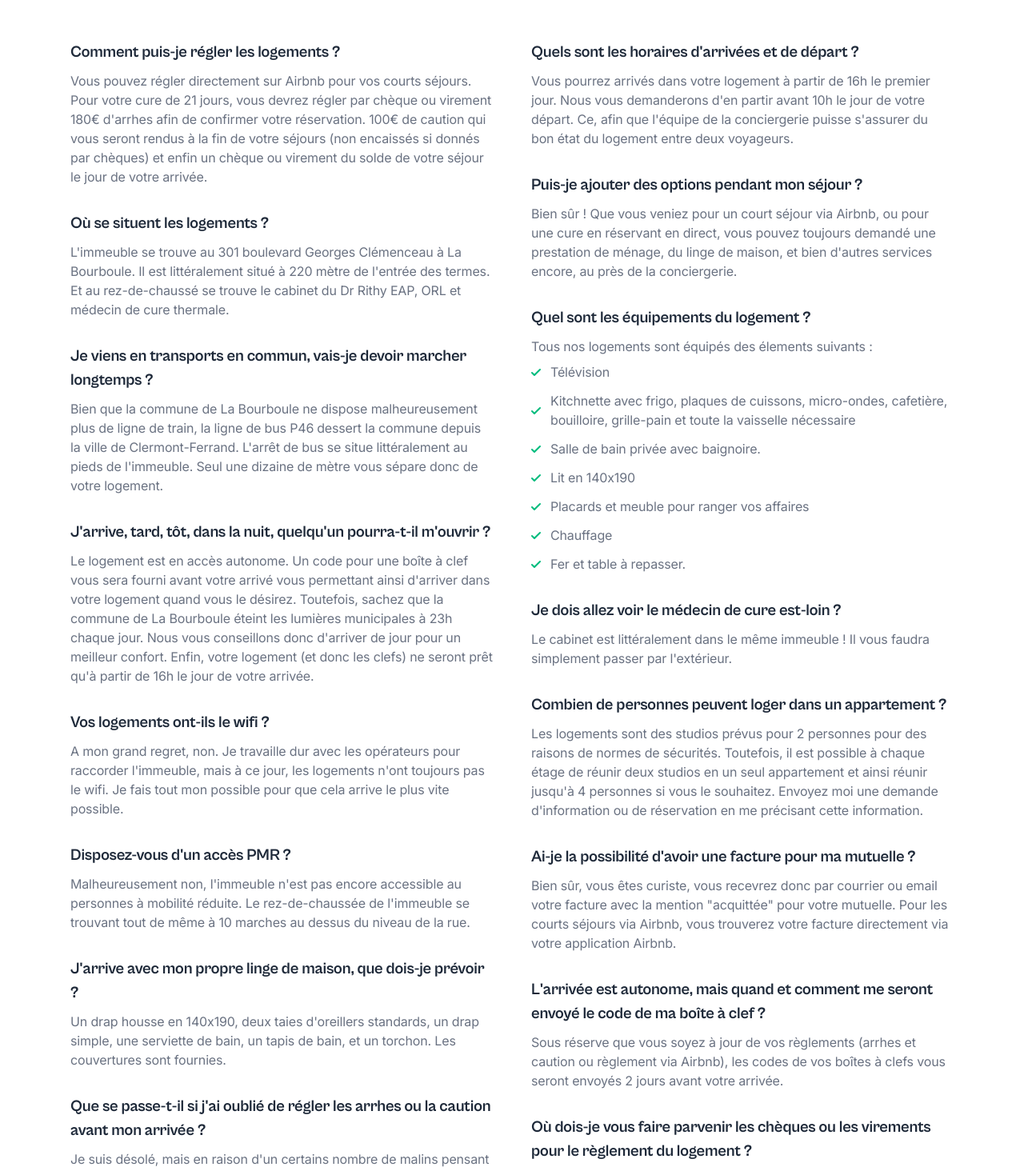
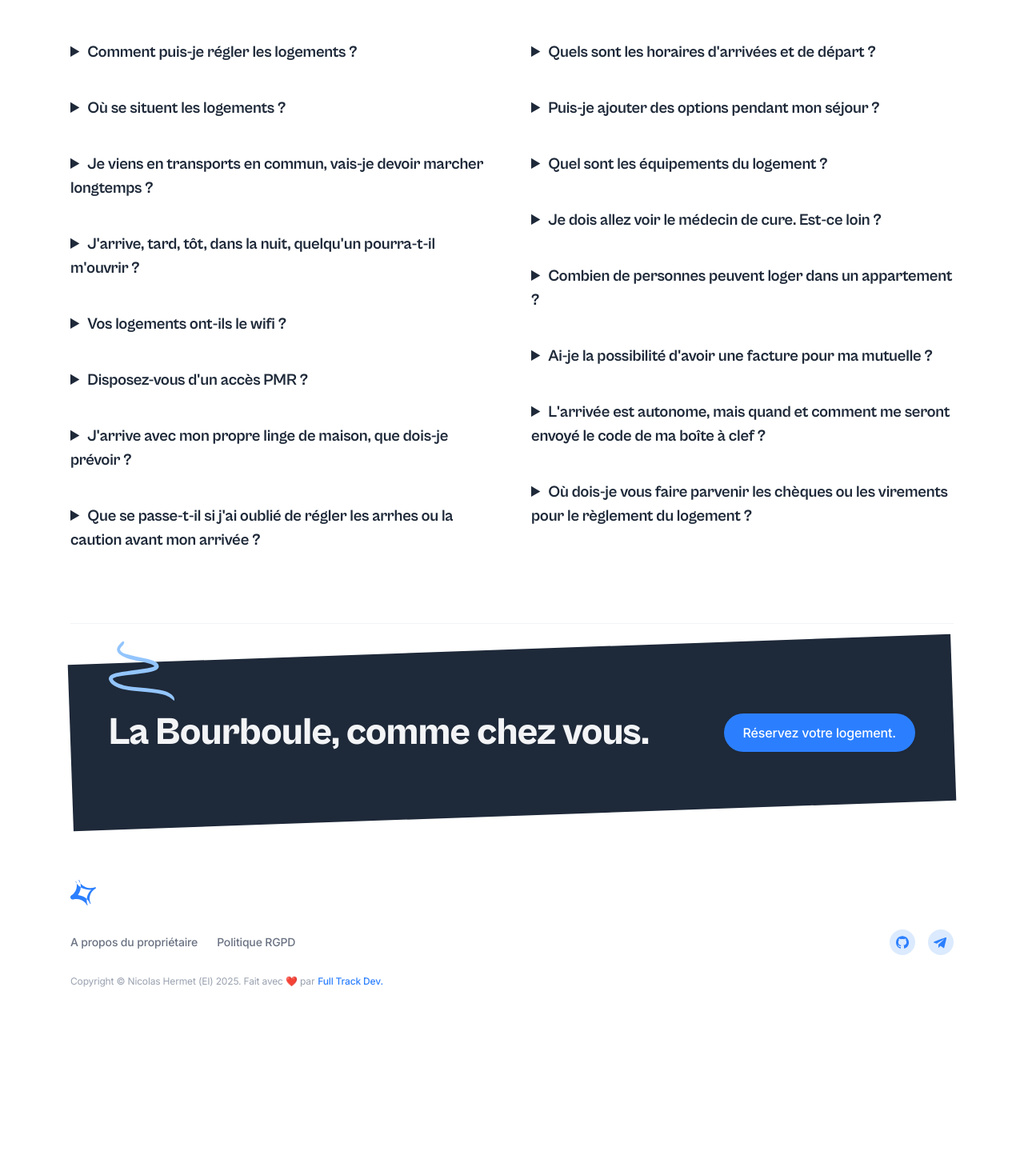
Before and after one commit to Nicolas-Hermet/residence_le_lorraine, a Next.js app: page / in a window 1280 px wide. Shown: the part 7680-9144 px from the top of the page at 80% size. After the commit the page ends 8964 px from the top, so only its background shows below. Built offline with nearby package versions, Linux system fonts and the light colour scheme.

Commit message:
Use details and summary html tags for FAQ

```diff
--- a/components/faqs.tsx
+++ b/components/faqs.tsx
@@ -12,18 +12,18 @@ export default function Faqs() {
             {/* Column */}
             <div className="w-full md:w-1/2 space-y-8">
               {/* Item */}
-              <div className="space-y-2">
-                <h4 className="text-xl font-cabinet-grotesk font-bold">Comment puis-je régler les logements ?</h4>
+              <details className="space-y-2">
+                <summary className="text-xl font-cabinet-grotesk font-bold">Comment puis-je régler les logements ?</summary>
                 <p className="text-gray-500">Vous pouvez régler directement sur Airbnb pour vos courts séjours. Pour votre cure de 21 jours, vous devrez régler par chèque ou virement 180€ d'arrhes afin de confirmer votre réservation. 100€ de caution qui vous seront rendus à la fin de votre séjours (non encaissés si donnés par chèques) et enfin un chèque ou virement du solde de votre séjour le jour de votre arrivée.</p>
-              </div>
+              </details>
               {/* Item */}
-              <div className="space-y-2">
-                <h4 className="text-xl font-cabinet-grotesk font-bold">Où se situent les logements ?</h4>
+              <details className="space-y-2">
+                <summary className="text-xl font-cabinet-grotesk font-bold">Où se situent les logements ?</summary>
                 <p className="text-gray-500">L'immeuble se trouve au 301 boulevard Georges Clémenceau à La Bourboule. Il est littéralement situé à 220 mètre de l'entrée des termes. Et au rez-de-chaussé se trouve le cabinet du Dr Rithy EAP, ORL et médecin de cure thermale.</p>
-              </div>
+              </details>
               {/* Item */}
-              <div className="space-y-2">
-                <h4 className="text-xl font-cabinet-grotesk font-bold">Je viens en transports en commun, vais-je devoir marcher longtemps ?</h4>
+              <details className="space-y-2">
+                <summary className="text-xl font-cabinet-grotesk font-bold">Je viens en transports en commun, vais-je devoir marcher longtemps ?</summary>
                 <p className="text-gray-500">Bien que la commune de La Bourboule ne dispose malheureusement plus de ligne de train,
                   <a
                     className="mx-1 text-gray-500 decoration-blue-500 decoration-2 underline-offset-2 hover:underline hover:cursor-pointer"
@@ -33,44 +33,44 @@ export default function Faqs() {
                     la ligne de bus P46
                   </a>
                   dessert la commune depuis la ville de Clermont-Ferrand. L'arrêt de bus se situe littéralement au pieds de l'immeuble. Seul une dizaine de mètre vous sépare donc de votre logement.</p>
-              </div>
+              </details>
               {/* Item */}
-              <div className="space-y-2">
-                <h4 className="text-xl font-cabinet-grotesk font-bold">J'arrive, tard, tôt, dans la nuit, quelqu'un pourra-t-il m'ouvrir ?</h4>
+              <details className="space-y-2">
+                <summary className="text-xl font-cabinet-grotesk font-bold">J'arrive, tard, tôt, dans la nuit, quelqu'un pourra-t-il m'ouvrir ?</summary>
                 <p className="text-gray-500">Le logement est en accès autonome. Un code pour une boîte à clef vous sera fourni avant votre arrivé vous permettant ainsi d'arriver dans votre logement quand vous le désirez. Toutefois, sachez que la commune de La Bourboule éteint les lumières municipales à 23h chaque jour. Nous vous conseillons donc d'arriver de jour pour un meilleur confort. Enfin, votre logement (et donc les clefs) ne seront prêt qu'à partir de 16h le jour de votre arrivée.</p>
-              </div>
-              <div className="space-y-2">
-                <h4 className="text-xl font-cabinet-grotesk font-bold">Vos logements ont-ils le wifi ?</h4>
+              </details>
+              <details className="space-y-2">
+                <summary className="text-xl font-cabinet-grotesk font-bold">Vos logements ont-ils le wifi ?</summary>
                 <p className="text-gray-500">A mon grand regret, non. Je travaille dur avec les opérateurs pour raccorder l'immeuble, mais à ce jour, les logements n'ont toujours pas le wifi. Je fais tout mon possible pour que cela arrive le plus vite possible.</p>
-              </div>
-              <div className="space-y-2">
-                <h4 className="text-xl font-cabinet-grotesk font-bold">Disposez-vous d'un accès PMR ?</h4>
+              </details>
+              <details className="space-y-2">
+                <summary className="text-xl font-cabinet-grotesk font-bold">Disposez-vous d'un accès PMR ?</summary>
                 <p className="text-gray-500">Malheureusement non, l'immeuble n'est pas encore accessible au personnes à mobilité réduite. Le rez-de-chaussée de l'immeuble se trouvant tout de même à 10 marches au dessus du niveau de la rue.</p>
-              </div>
-              <div className="space-y-2">
-                <h4 className="text-xl font-cabinet-grotesk font-bold">J'arrive avec mon propre linge de maison, que dois-je prévoir ?</h4>
+              </details>
+              <details className="space-y-2">
+                <summary className="text-xl font-cabinet-grotesk font-bold">J'arrive avec mon propre linge de maison, que dois-je prévoir ?</summary>
                 <p className="text-gray-500">Un drap housse en 140x190, deux taies d'oreillers standards, un drap simple, une serviette de bain, un tapis de bain, et un torchon. Les couvertures sont fournies.</p>
-              </div>
-              <div className="space-y-2">
-                <h4 className="text-xl font-cabinet-grotesk font-bold">Que se passe-t-il si j'ai oublié de régler les arrhes ou la caution avant mon arrivée ?</h4>
+              </details>
+              <details className="space-y-2">
+                <summary className="text-xl font-cabinet-grotesk font-bold">Que se passe-t-il si j'ai oublié de régler les arrhes ou la caution avant mon arrivée ?</summary>
                 <p className="text-gray-500">Je suis désolé, mais en raison d'un certains nombre de malins pensant profiter d'un logement à moindre coût, nous ne pourrons vous laisser accéder à votre logement sans ces deux chèques ou virement (à votre convenance). Pensez-donc bien à nous les faire parvenir avant votre arrivée.</p>
-              </div>
+              </details>
             </div>
             {/* Column */}
             <div className="w-full md:w-1/2 space-y-8">
               {/* Item */}
-              <div className="space-y-2">
-                <h4 className="text-xl font-cabinet-grotesk font-bold">Quels sont les horaires d'arrivées et de départ ?</h4>
+              <details className="space-y-2">
+                <summary className="text-xl font-cabinet-grotesk font-bold">Quels sont les horaires d'arrivées et de départ ?</summary>
                 <p className="text-gray-500">Vous pourrez arrivés dans votre logement à partir de 16h le premier jour. Nous vous demanderons d'en partir avant 10h le jour de votre départ. Ce, afin que l'équipe de la conciergerie puisse s'assurer du bon état du logement entre deux voyageurs.</p>
-              </div>
+              </details>
               {/* Item */}
-              <div className="space-y-2">
-                <h4 className="text-xl font-cabinet-grotesk font-bold">Puis-je ajouter des options pendant mon séjour ?</h4>
+              <details className="space-y-2">
+                <summary className="text-xl font-cabinet-grotesk font-bold">Puis-je ajouter des options pendant mon séjour ?</summary>
                 <p className="text-gray-500">Bien sûr ! Que vous veniez pour un court séjour via Airbnb, ou pour une cure en réservant en direct, vous pouvez toujours demandé une prestation de ménage, du linge de maison, et bien d'autres services encore, au près de la conciergerie.</p>
-              </div>
+              </details>
               {/* Item */}
-              <div className="space-y-2">
-                <h4 className="text-xl font-cabinet-grotesk font-bold">Quel sont les équipements du logement ?</h4>
+              <details className="space-y-2">
+                <summary className="text-xl font-cabinet-grotesk font-bold">Quel sont les équipements du logement ?</summary>
                 <p className="text-gray-500">Tous nos logements sont équipés des élements suivants : </p>
                 <ul className="text-gray-500 space-y-3 grow">
                   <li className="flex items-center">
@@ -116,27 +116,27 @@ export default function Faqs() {
                     Fer et table à repasser.
                   </li>
                 </ul>
-              </div>
-              <div className="space-y-2">
-                <h4 className="text-xl font-cabinet-grotesk font-bold">Je dois allez voir le médecin de cure est-loin ?</h4>
+              </details>
+              <details className="space-y-2">
+                <summary className="text-xl font-cabinet-grotesk font-bold">Je dois allez voir le médecin de cure. Est-ce loin ?</summary>
                 <p className="text-gray-500">Le cabinet est littéralement dans le même immeuble ! Il vous faudra simplement passer par l'extérieur.</p>
-              </div>
-              <div className="space-y-2">
-                <h4 className="text-xl font-cabinet-grotesk font-bold">Combien de personnes peuvent loger dans un appartement ?</h4>
+              </details>
+              <details className="space-y-2">
+                <summary className="text-xl font-cabinet-grotesk font-bold">Combien de personnes peuvent loger dans un appartement ?</summary>
                 <p className="text-gray-500">Les logements sont des studios prévus pour 2 personnes pour des raisons de normes de sécurités. Toutefois, il est possible à chaque étage de réunir deux studios en un seul appartement et ainsi réunir jusqu'à 4 personnes si vous le souhaitez. Envoyez moi une demande d'information ou de réservation en me précisant cette information.</p>
-              </div>
-              <div className="space-y-2">
-                <h4 className="text-xl font-cabinet-grotesk font-bold">Ai-je la possibilité d'avoir une facture pour ma mutuelle ?</h4>
+              </details>
+              <details className="space-y-2">
+                <summary className="text-xl font-cabinet-grotesk font-bold">Ai-je la possibilité d'avoir une facture pour ma mutuelle ?</summary>
                 <p className="text-gray-500">Bien sûr, vous êtes curiste, vous recevrez donc par courrier ou email votre facture avec la mention "acquittée" pour votre mutuelle. Pour les courts séjours via Airbnb, vous trouverez votre facture directement via votre application Airbnb.</p>
-              </div>
-              <div className="space-y-2">
-                <h4 className="text-xl font-cabinet-grotesk font-bold">L'arrivée est autonome, mais quand et comment me seront envoyé le code de ma boîte à clef ?</h4>
+              </details>
+              <details className="space-y-2">
+                <summary className="text-xl font-cabinet-grotesk font-bold">L'arrivée est autonome, mais quand et comment me seront envoyé le code de ma boîte à clef ?</summary>
                 <p className="text-gray-500">Sous réserve que vous soyez à jour de vos règlements (arrhes et caution ou règlement via Airbnb), les codes de vos boîtes à clefs vous seront envoyés 2 jours avant votre arrivée.</p>
-              </div>
-              <div className="space-y-2">
-                <h4 className="text-xl font-cabinet-grotesk font-bold">Où dois-je vous faire parvenir les chèques ou les virements pour le règlement du logement ?</h4>
+              </details>
+              <details className="space-y-2">
+                <summary className="text-xl font-cabinet-grotesk font-bold">Où dois-je vous faire parvenir les chèques ou les virements pour le règlement du logement ?</summary>
                 <p className="text-gray-500">Pas de panique, les informations de paiements vous seront données lors de nos échanges et selon votre préférence, par courrier, email ou téléphone. Au cas où vous souhaiteriez ajouter une option durant votre séjour, vous pourrez voir directement avec la conciergerie. Encore une fois, je vous transmettrai ses coordonnées lors de votre réservation.</p>
-              </div>
+              </details>
             </div>
           </div>
         </div>
```
